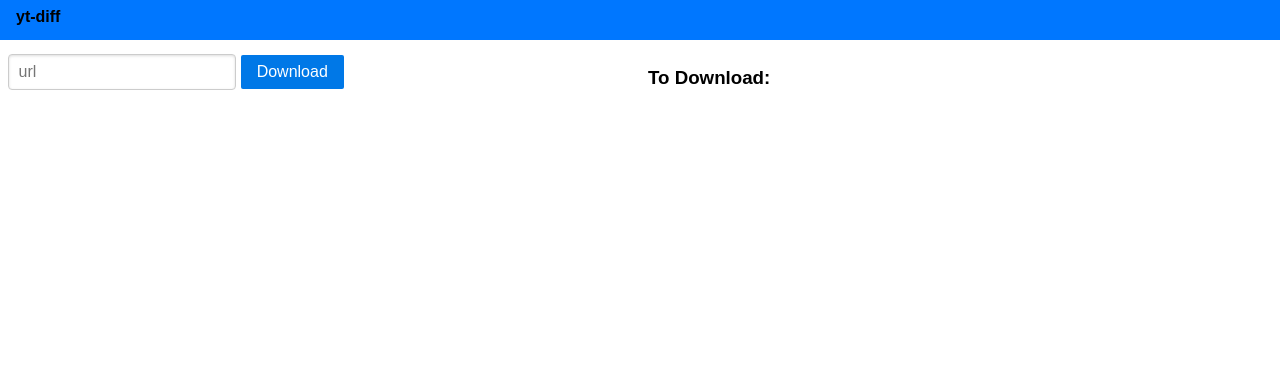
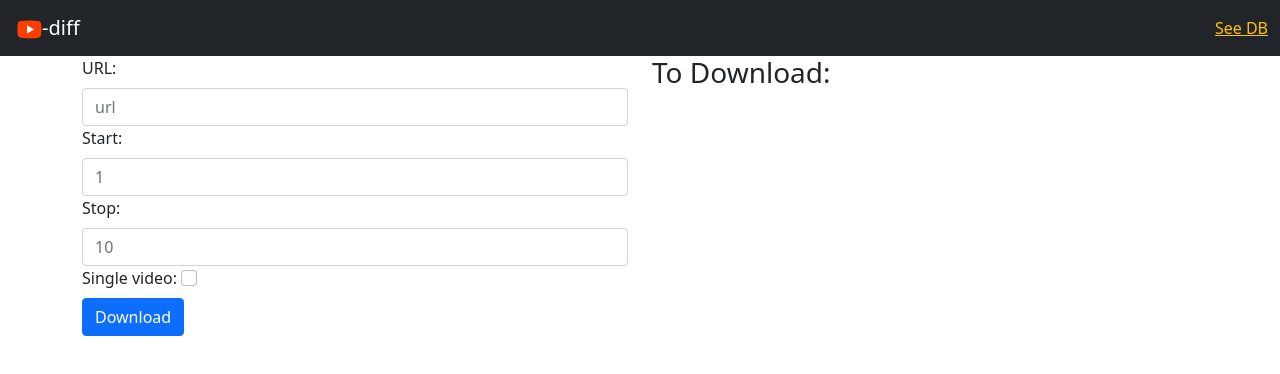
Before and after one commit to sagniKdas53/yt-diff, a website: page index.html in a window 1280 px wide. Drawn offline with nearby package versions, Linux system fonts and the light colour scheme.

Commit message:
added ajax using fetch api and bootsrap 5

```diff
--- a/index.html
+++ b/index.html
@@ -7,59 +7,101 @@
     <meta name="viewport" content="width=device-width, initial-scale=1.0">
     <title>yt-diff</title>
     <link rel="icon" href="data:,">
-    <link rel="stylesheet" href="https://cdn.jsdelivr.net/npm/purecss@3.0.0/build/pure-min.css"
-        integrity="sha384-X38yfunGUhNzHpBaEBsWLO+A0HDYOQi8ufWDkZ0k9e0eXz/tH3II7uKZ9msv++Ls" crossorigin="anonymous">
-    <link rel="stylesheet" href="https://cdn.jsdelivr.net/npm/purecss@3.0.0/build/grids-responsive-min.css">
+    <link href="https://cdn.jsdelivr.net/npm/bootstrap@5.0.2/dist/css/bootstrap.min.css" rel="stylesheet"
+        integrity="sha384-EVSTQN3/azprG1Anm3QDgpJLIm9Nao0Yz1ztcQTwFspd3yD65VohhpuuCOmLASjC" crossorigin="anonymous">
+    <script src="https://cdn.jsdelivr.net/npm/bootstrap@5.0.2/dist/js/bootstrap.bundle.min.js"
+        integrity="sha384-MrcW6ZMFYlzcLA8Nl+NtUVF0sA7MsXsP1UyJoMp4YLEuNSfAP+JcXn/tWtIaxVXM"
+        crossorigin="anonymous"></script>
     <style>
-        body {
-            padding: 0;
-            margin: 0;
-        }
-
-        .l-box {
-            padding: 0.5em;
-        }
-
-        .header {
-            background-color: rgb(0, 119, 255);
-            margin: 0em;
-        }
-
-        .header>h4 {
-            margin-left: 1em;
-            margin-top: 0.5em;
-            margin-bottom: 0.5em;
-            height: 1.5em;
-            font-weight: bold;
+        .list-group {
+            max-height: 80vmin;
+            overflow-y: scroll;
+            padding-bottom: 15px;
         }
     </style>
 </head>
 
 <body>
-    <div class="pure-g">
-        <div class="pure-u-1 header">
-            <h4>yt-diff</h4>
+    <nav class="navbar navbar-dark bg-dark">
+        <div class="container-fluid">
+            <a class="navbar-brand" href="#">
+                <!--<img src="nav.svg" alt="" width="30" height="24"
+                    class="d-inline-block align-text-top">-->
+                <svg xmlns="http://www.w3.org/2000/svg" viewBox="0 5 40 40" width="30px" height="24px">
+                    <path fill="#FF3D00"
+                        d="M43.2,33.9c-0.4,2.1-2.1,3.7-4.2,4c-3.3,0.5-8.8,1.1-15,1.1c-6.1,0-11.6-0.6-15-1.1c-2.1-0.3-3.8-1.9-4.2-4C4.4,31.6,4,28.2,4,24c0-4.2,0.4-7.6,0.8-9.9c0.4-2.1,2.1-3.7,4.2-4C12.3,9.6,17.8,9,24,9c6.2,0,11.6,0.6,15,1.1c2.1,0.3,3.8,1.9,4.2,4c0.4,2.3,0.9,5.7,0.9,9.9C44,28.2,43.6,31.6,43.2,33.9z" />
+                    <path fill="#FFF" d="M20 31L20 17 32 24z" />
+                </svg><span>-diff</span>
+            </a>
+            <a href="http://localhost:8080/?pgsql=database&username=ytdiff&db=vidlist&ns=public"
+                class="link-warning">See DB</a>
         </div>
-    </div>
-    <div class="pure-g">
-        <div class="pure-u-sm-1 pure-u-md-1-2 pure-u-lg-1-2">
-            <div class="l-box">
-                <form class="pure-form" action="/list" method="POST">
-                    <fieldset>
-                        <input type="text" placeholder="url" name="url_input" id="url" />
-                        <button id="listit" type="submit" class="pure-button pure-button-primary">Download</button>
-                    </fieldset>
+    </nav>
+    <div class="container">
+        <div class="row">
+            <div class="col">
+                <form>
+                    <label for="url" class="form-label">URL: </label>
+                    <input type="text" class="form-control" placeholder="url" name="url_input" id="url" />
+                    <label for="start" class="form-label">Start: </label>
+                    <input type="number" class="form-control" placeholder="1" name="start_input" id="start" />
+                    <label for="stop" class="form-label">Stop: </label>
+                    <input type="number" class="form-control" placeholder="10" name="stop_input" id="stop" />
+                    <label for="is_single" class="form-label">Single video:</label>
+                    <input type="checkbox" class="form-check-input" name="is_single" id="is_single">
                 </form>
+                <button id="listit" onclick="post()" class="btn btn-primary">Download</button>
+
             </div>
-        </div>
-        <div class="pure-u-sm-1 pure-u-md-1-2 pure-u-lg-1-2">
-            <div class="l-box">
+            <div class="col">
                 <h3>To Download:</h3>
-                <ul id="listing"></ul>
+                <ul class="list-group list-group-flush overflow-scroll" id="listing">
+                    <!--<li class="list-group-item">An item</li>-->
+                </ul>
                 <!--Add the files that will be downloaded here as a list-->
             </div>
         </div>
     </div>
+    <script defer>
+        function post() {
+            var url = document.getElementById("url").value;
+            var start = document.getElementById("start").value;
+            var stop = document.getElementById("stop").value;
+            var single = document.getElementById("is_single").checked;
+            let output = document.getElementById("listing");
+            console.log("URL: " + url, "Start: " + start, "Stop: " + stop, "Single: " + single);
+            fetch("/list", {
+                method: "post",
+                headers: {
+                    'Accept': 'application/json',
+                    'Content-Type': 'application/json'
+                },
+
+                //make sure to serialize your JSON body
+                body: JSON.stringify({
+                    url: url,
+                    start: start,
+                    stop: stop,
+                    single: single
+                })
+            }).then((response) => response.text()).then((text) => {
+                response_list = text.slice(0, -2).split("\n").slice(0, -1);
+                // instead of discarding the return code display it somewhere and also make
+                // a way to show the errors
+                // finally the list should have check boxes to select which vidoes to download
+                // passing them to the backend
+                console.log(response_list, response_list.length);
+                response_list.forEach(async element => {
+                    var items = element.split("\t");
+                    console.log(items, items.length);
+                    let item = document.createElement("li");
+                    item.className = "list-group-item";
+                    item.textContent = items[0];
+                    output.appendChild(item);
+                });
+            });
+        };
+    </script>
 </body>
 
 </html>
```
Also changed, not shown: index.js (+9 -7 lines).
